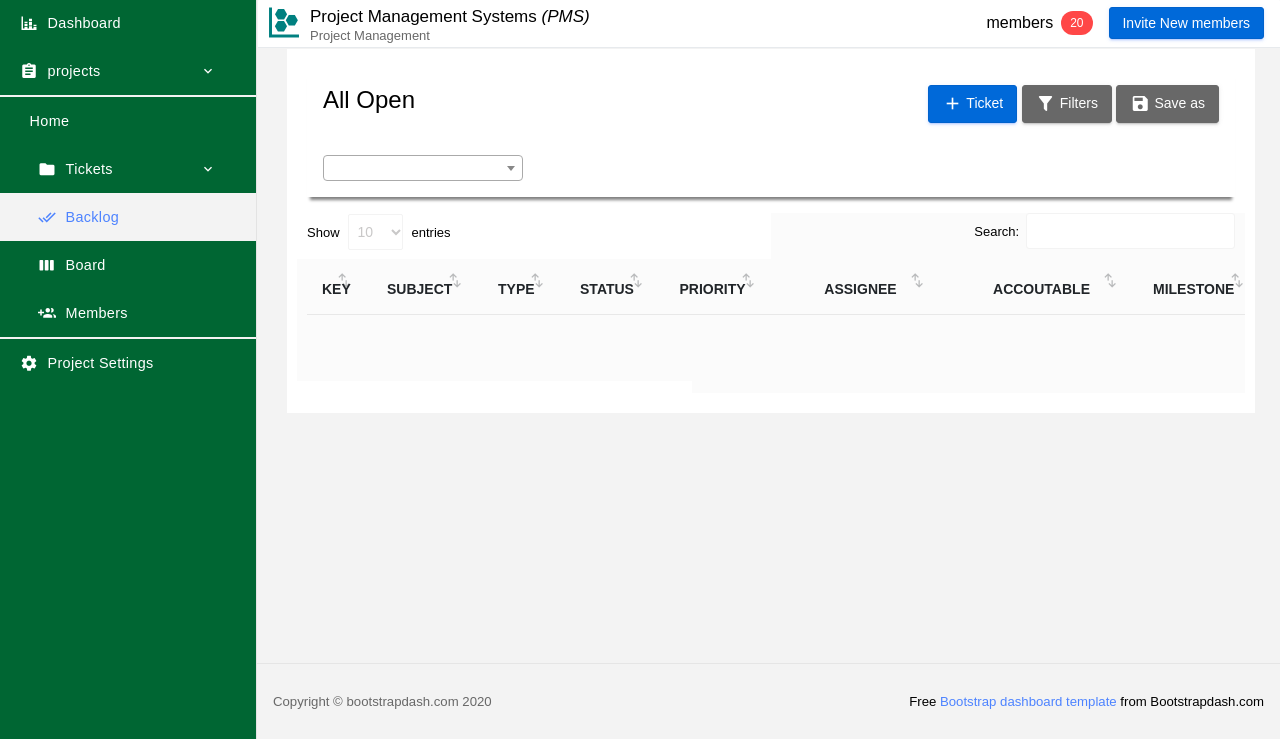
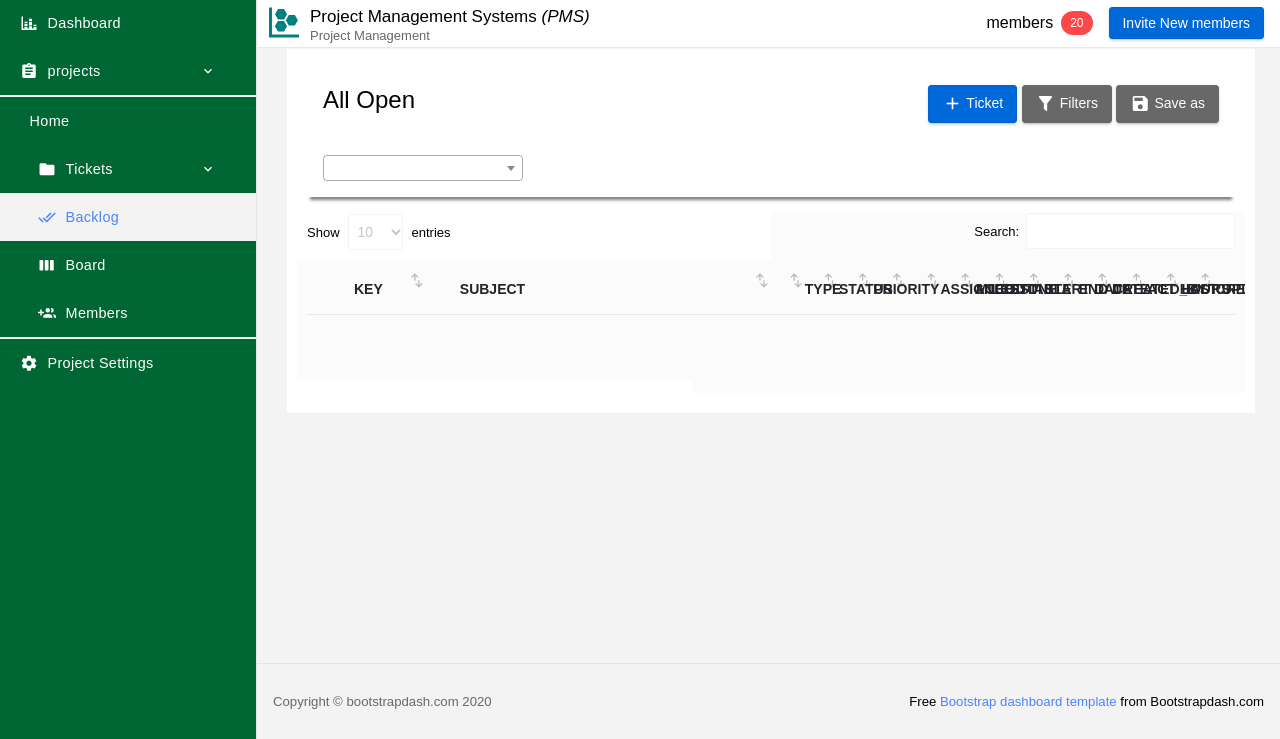
Before and after one commit to SahineDiallo/SagaSoftware, a Django app: a page that uses SagaSoftware/tracker/templates/tracker/backlog.html in a window 1280 px wide. Shown: the part 61-800 px from the top of the page. Run offline with Django 4.2, Linux system fonts and the light colour scheme; data comes from the database, SQL or seed files in the repository; data that the repository does not hold is empty; some libraries are stand-ins or nearby versions; some web fonts are replaced.

```diff
--- a/SagaSoftware/tracker/static/tracker/css/custom.css
+++ b/SagaSoftware/tracker/static/tracker/css/custom.css
@@ -1189,6 +1189,18 @@ td span .mdi-trash-can {
     border-collapse: separate !important;
 }
 
+th.big-col {
+    width: 300px !important;
+}
+
+th.med-col {
+    width: 200px;
+}
+
+table#tkts-bkl {
+    table-layout: fixed;
+}
+
 #tkts-bkl_wrapper div:nth-child(even) .col-sm-12 {
     margin-bottom: 60px;
 }
--- a/SagaSoftware/tracker/static/tracker/js/tickets.js
+++ b/SagaSoftware/tracker/static/tracker/js/tickets.js
@@ -16,13 +16,14 @@ $(document).ready(function() {
         // initComplete: function(settings, json) {
         //     table.buttons().container().appendTo('#UserHead');
         // },
+        "autoWidth": false, // might need this
         select: true,
         "bJQueryUI": true,
         order: [0, 'des'],
         'columnDefs': [{
                 "targets": 0, // your case first column
                 "className": "text-center",
-                "width": "4%"
+                "width": "10%"
             },
             {
                 "targets": 3,
@@ -30,7 +31,8 @@ $(document).ready(function() {
             }, {
                 "targets": 4,
                 "className": "text-center",
-            }
+            },
+            { "targets": 1, "width": "200" }
         ],
 
         colReorder: {
--- a/SagaSoftware/tracker/templates/tracker/backlog.html
+++ b/SagaSoftware/tracker/templates/tracker/backlog.html
@@ -70,7 +70,7 @@
             <thead>
                 <tr>
                     <th>Key</th>
-                    <th>Subject</th>
+                    <th class="big-col">Subject</th>
                     <th>Type</th>
                     <th>Status</th>
                     <th>Priority</th>
```
